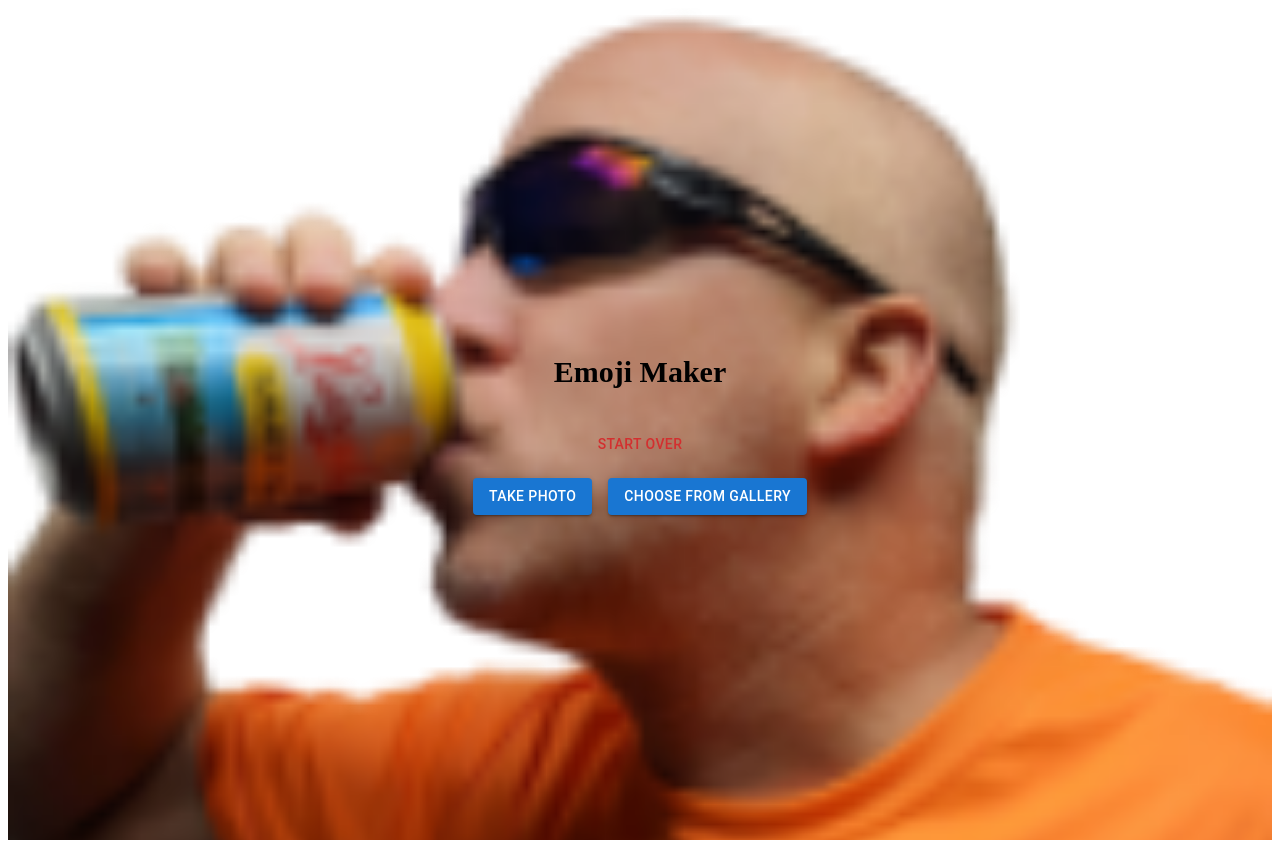
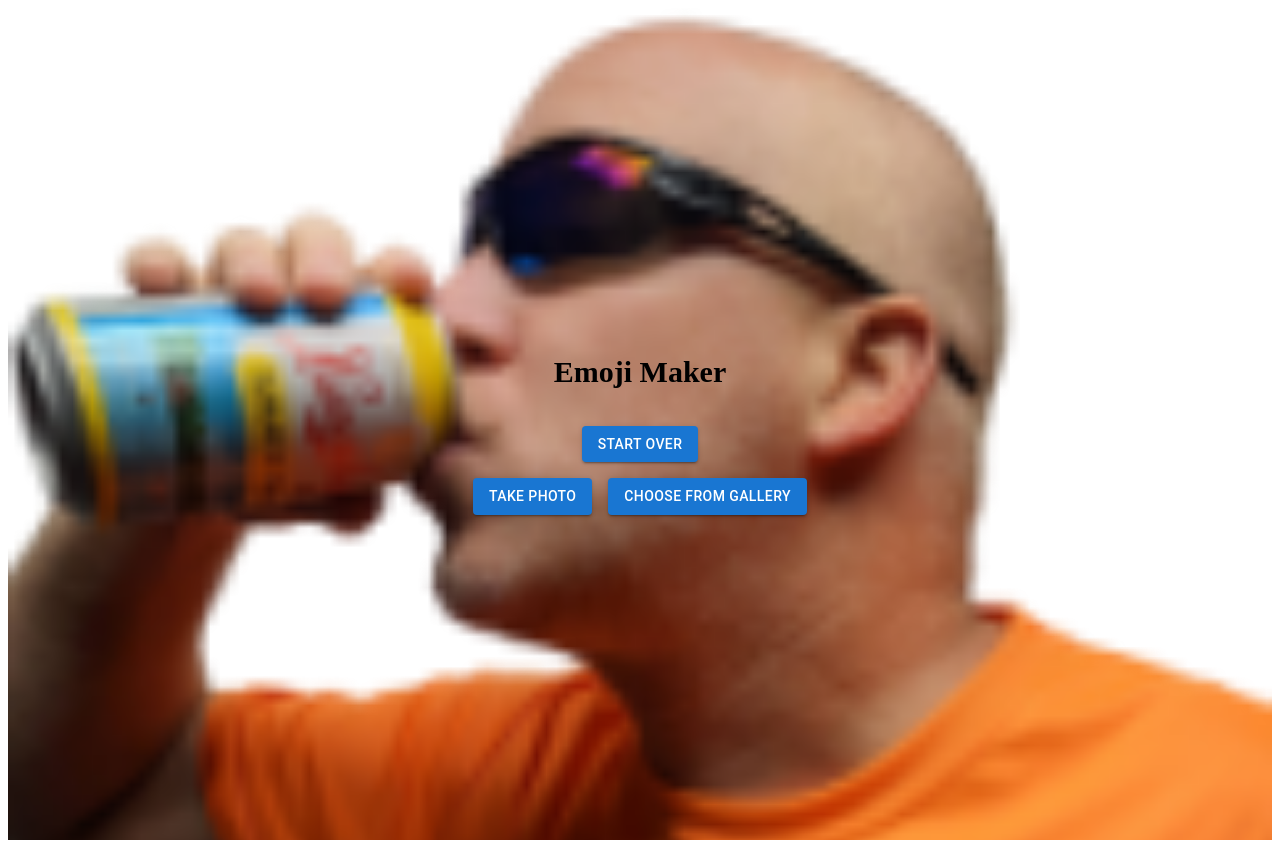
Before and after one commit to cmwillett/emoji-maker, a React (Vite) app: page / in a window 1280 px wide. Built offline with nearby package versions, Linux system fonts and the light colour scheme.

Commit message:
updating the start over button

```diff
--- a/src/App.jsx
+++ b/src/App.jsx
@@ -118,8 +118,8 @@ export default function App() {
         </button>
       )}
       <Button
-        variant="text"
-        color="error"
+        variant="contained"
+        className="mt-4"
         onClick={handleReset}
       >
         Start Over
```
